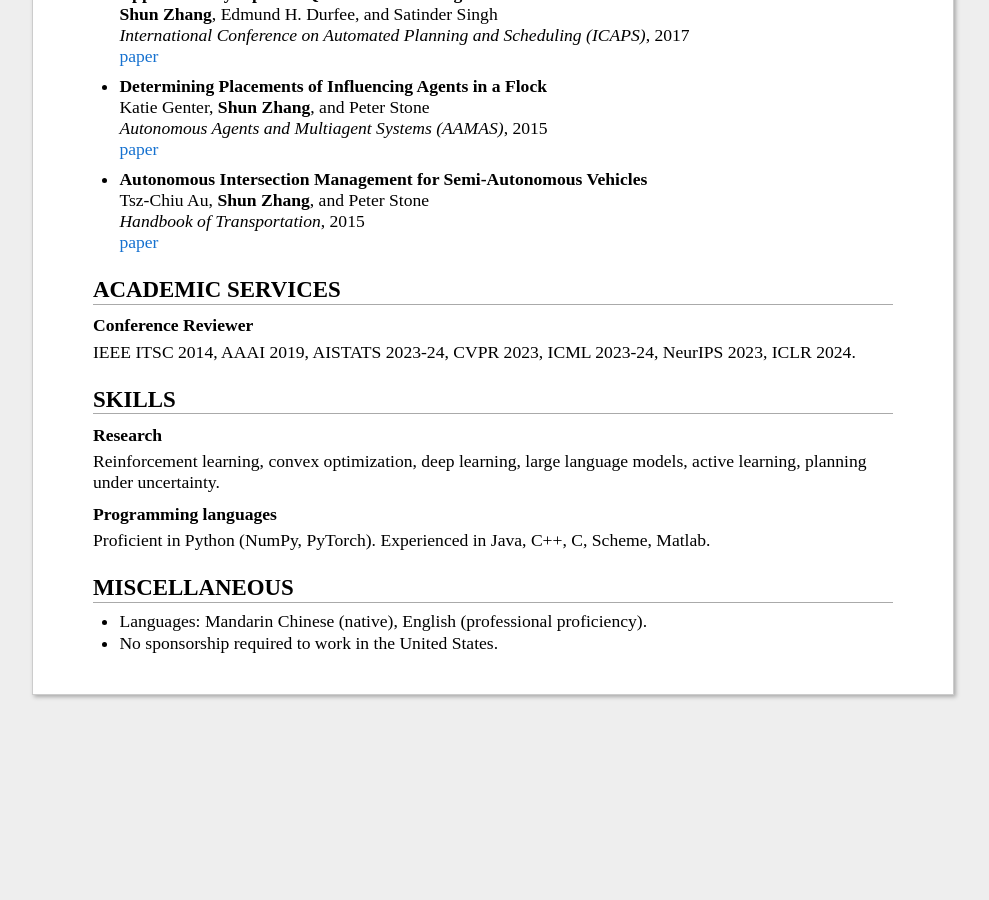
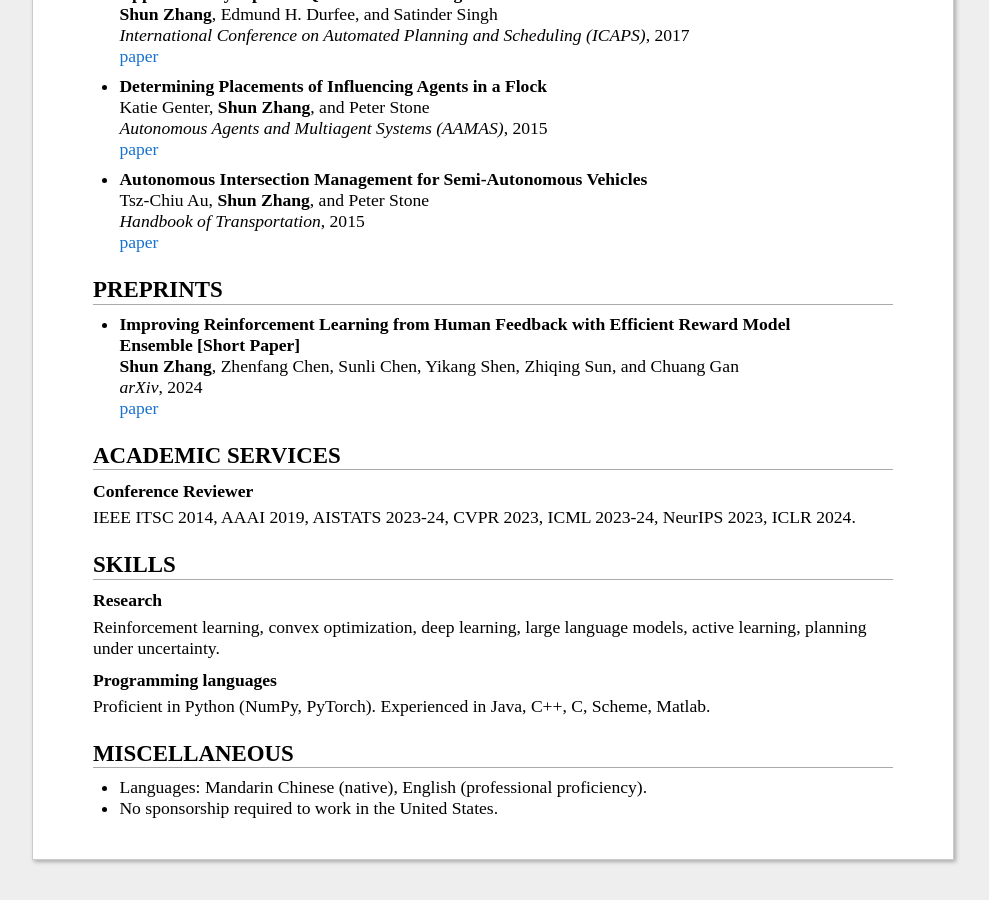
Before and after one commit to shunzh/shunzh.github.io, a Jekyll site: the page built from _pages/cv.md, in a window 1280 px wide and 900 px high, scrolled down 1992 px. Shown: the whole window, without its empty margins (147-1136 px from the left). Built offline with Jekyll 4.4.1, drawn with Linux system fonts in a browser that asks for light colours; before the commit the page ends 2727 px from its top, so only the background shows below that.

Commit message:
add reward ensemble paper; mc

```diff
--- a/_data/authors.yaml
+++ b/_data/authors.yaml
@@ -28,6 +28,8 @@
   website: https://researcher.watson.ibm.com/researcher/view.php?person=ibm-Matt.Tong
 
 # my collaborators at IBM
+- name: Zhiqing Sun
+  website: https://www.cs.cmu.edu/~zhiqings/
 - name: Siyuan Zhou
   website: https://scholar.google.com/citations?user=WjUmtm0AAAAJ
 - name: Yilun Du
--- a/_includes/diagram.html
+++ b/_includes/diagram.html
@@ -18,6 +18,6 @@
 
     <!-- FM + VA -->
     <div class="textbox" id="box3">
-        Pessimism in the face of uncertainty (work in progress)
+        Reward model ensemble in RLHF (<a href="#ZCC24">ZCC+ '24</a>)
     </div>
 </div>
--- a/_layouts/default.html
+++ b/_layouts/default.html
@@ -53,7 +53,7 @@
           </tr>
         </table>
 
-        <div style="padding:1% 2.5%;">
+        <div style="padding:1.5% 2.5%;">
         <details>
           <summary><span id="researchOverview">Research Overview</span> <span id="viewWarning">(best viewed on wider screens)</span></summary>
           {% include diagram.html %}
--- a/_pages/cv.md
+++ b/_pages/cv.md
@@ -6,8 +6,8 @@ permalink: /cv/
 # Shun Zhang
 
 {: #contact}
-- <i class="fas fa-envelope"></i>  [shunzh@umich.edu](mailto:shunzh@umich.edu)
-- <i class="fas fa-globe"></i>  [shunzh.github.io](http://shunzh.github.io/)
+- <i class="fas fa-envelope"></i>  [{{ site.email }}](mailto:{{ site.email }})
+- <i class="fas fa-globe"></i>  [{{ site.homepage_url | remove: 'https://' }}]({{ site.homepage_url }})
 - <i class="fas fa-map-marker-alt"></i>  San Francisco Bay Area
 
 **Research interests:** Reinforcement learning; large language models; automated theorem proving; automatic code generation; value alignment.
@@ -45,43 +45,6 @@ permalink: /cv/
 
 ### <span>**B.S. in Computer Science**, _University of Texas at Austin_</span> <span>May 2014</span>
 
-{% assign preprints_exist = false %}
-{% for post in site.posts %}
-    {% if post.categories contains 'preprint' %}
-        {% assign preprints_exist = true %}
-        {% break %}
-    {% endif %}
-{% endfor %}
-
-{% if preprints_exist %}
-## Preprints
-
-<p></p>
-
-<ul>
-{% for post in site.posts %}
-    {% if post.categories contains 'preprint' %}
-    <li><p>
-        <strong>{{ post.title }}</strong>
-        <br>
-        {% include list_authors.html authors=post.authors enable_links=false %}
-        <br>
-        <em>{{ post.venue }}</em>, {{ post.year }}
-        <br>
-        {% if post.paper %}
-            {% if post.paper contains '://' %}
-                {% assign absoluteUrl = post.paper %}
-            {% else %}
-                {% assign absoluteUrl = site.homepage_url | append: post.paper %}
-            {% endif %}
-            <a href="{{ absoluteUrl }}">paper</a>
-        {% endif %}
-    </p></li>
-    {% endif %}
-{% endfor %}
-</ul>
-{% endif %}
-
 
 ## Publications
 
@@ -111,6 +74,44 @@ permalink: /cv/
 </ul>
 
 
+{% assign preprints_exist = false %}
+{% for post in site.posts %}
+    {% if post.categories contains 'preprint' %}
+        {% assign preprints_exist = true %}
+        {% break %}
+    {% endif %}
+{% endfor %}
+
+{% if preprints_exist %}
+## Preprints
+
+<p></p>
+
+<ul>
+{% for post in site.posts %}
+{% if post.categories contains 'preprint' %}
+<li><p>
+    <strong>{{ post.title }}</strong>
+    <br>
+    {% include list_authors.html authors=post.authors enable_links=false %}
+    <br>
+    <em>{{ post.venue }}</em>, {{ post.year }}
+    <br>
+    {% if post.paper %}
+        {% if post.paper contains '://' %}
+            {% assign absoluteUrl = post.paper %}
+        {% else %}
+            {% assign absoluteUrl = site.homepage_url | append: post.paper %}
+        {% endif %}
+        <a href="{{ absoluteUrl }}">paper</a>
+    {% endif %}
+</p></li>
+{% endif %}
+{% endfor %}
+</ul>
+{% endif %}
+
+
 ## Academic Services
 
 ### **Conference Reviewer**
```
Also changed, not shown: _posts/2024-01-29-reward-ensemble.md (added, +15 -0 lines), images/reward-ensemble.png (added), 1 other file.
